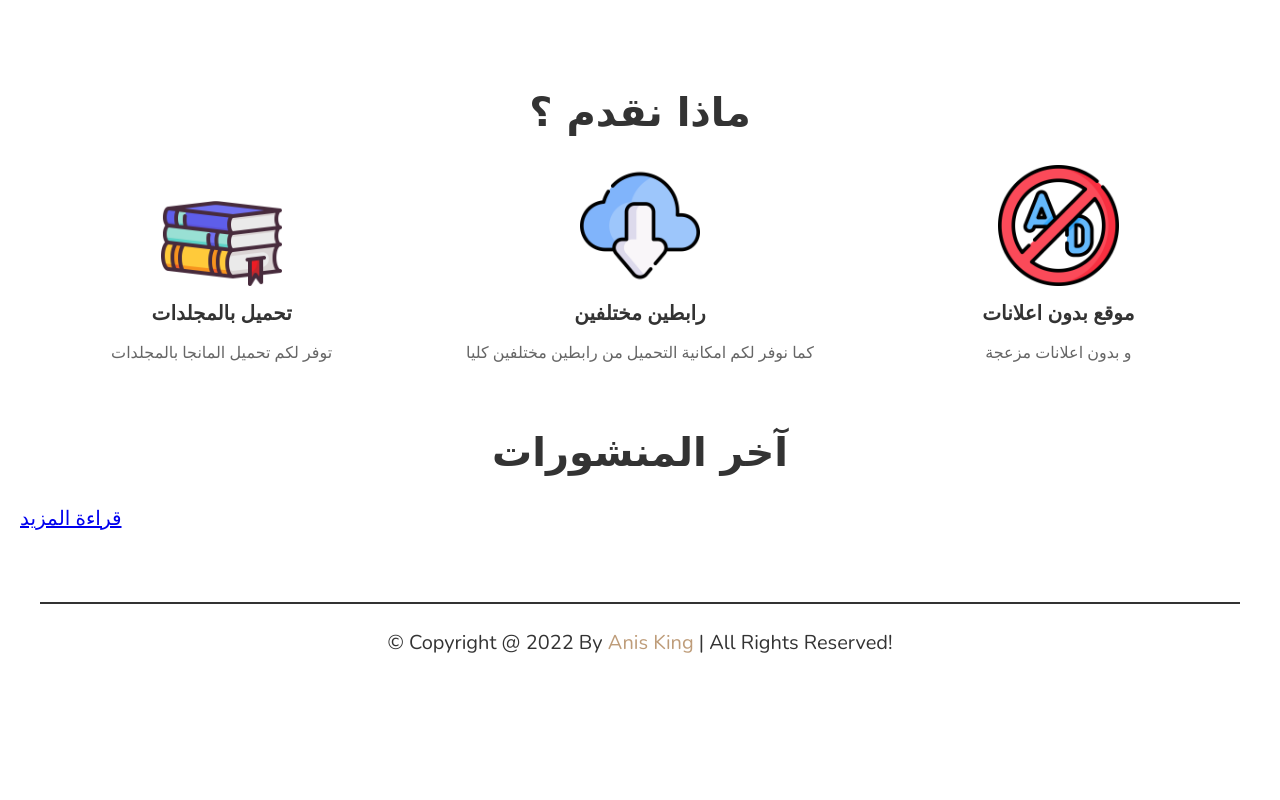
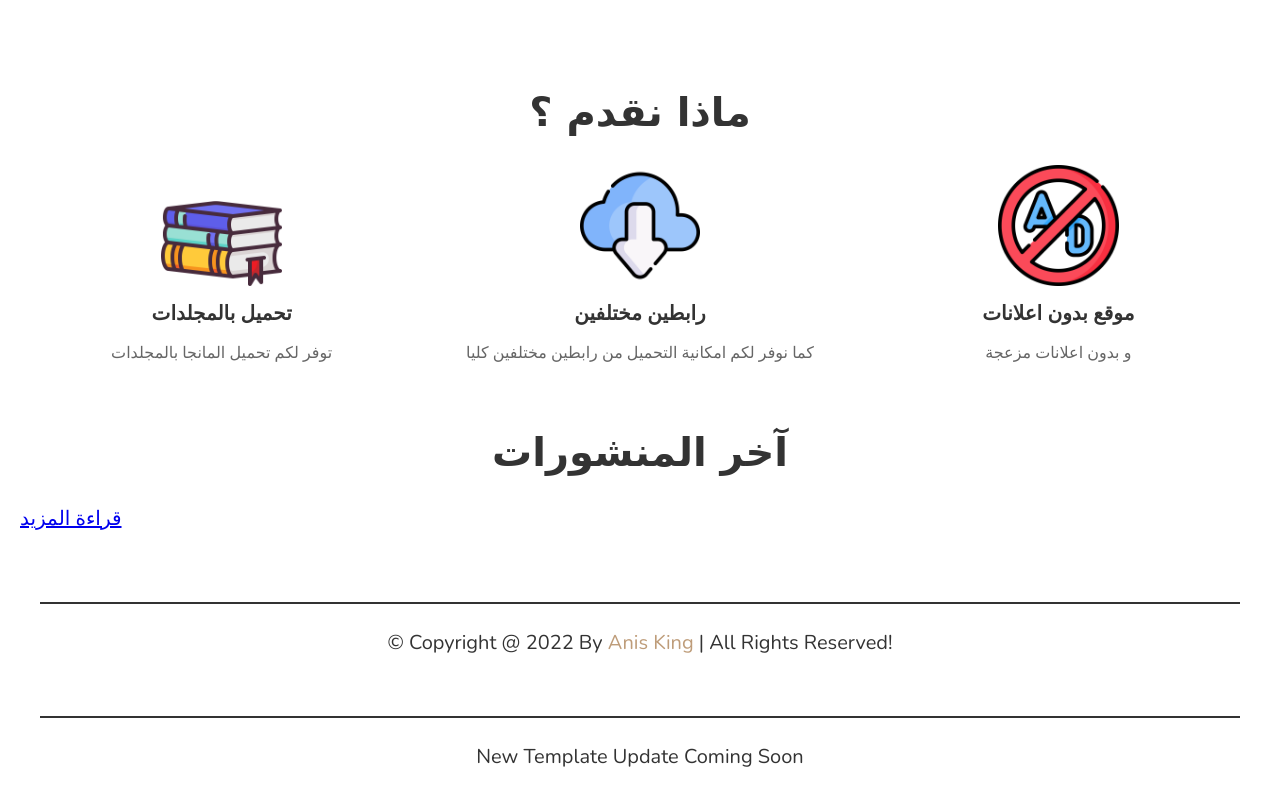
Before and after one commit to anis-king-911/Manga4Up, a plain HTML site: page index.html in a window 1280 px wide. Shown: the part 720-1520 px from the top of the page. Before the commit the page ends 1406 px from the top, so only its background shows below. Drawn offline with nearby package versions, Linux system fonts and the light colour scheme; no server answers; a web font is replaced by a local one.

Commit message:
Update index.html

```diff
--- a/index.html
+++ b/index.html
@@ -100,7 +100,7 @@
 
 
 <div class="credit"> &copy; copyright @ 2022 by <span>Anis King</span> | all rights reserved! </div>
-
+<div class="credit"> New Template Update Coming Soon </div>
 
 
 
```
